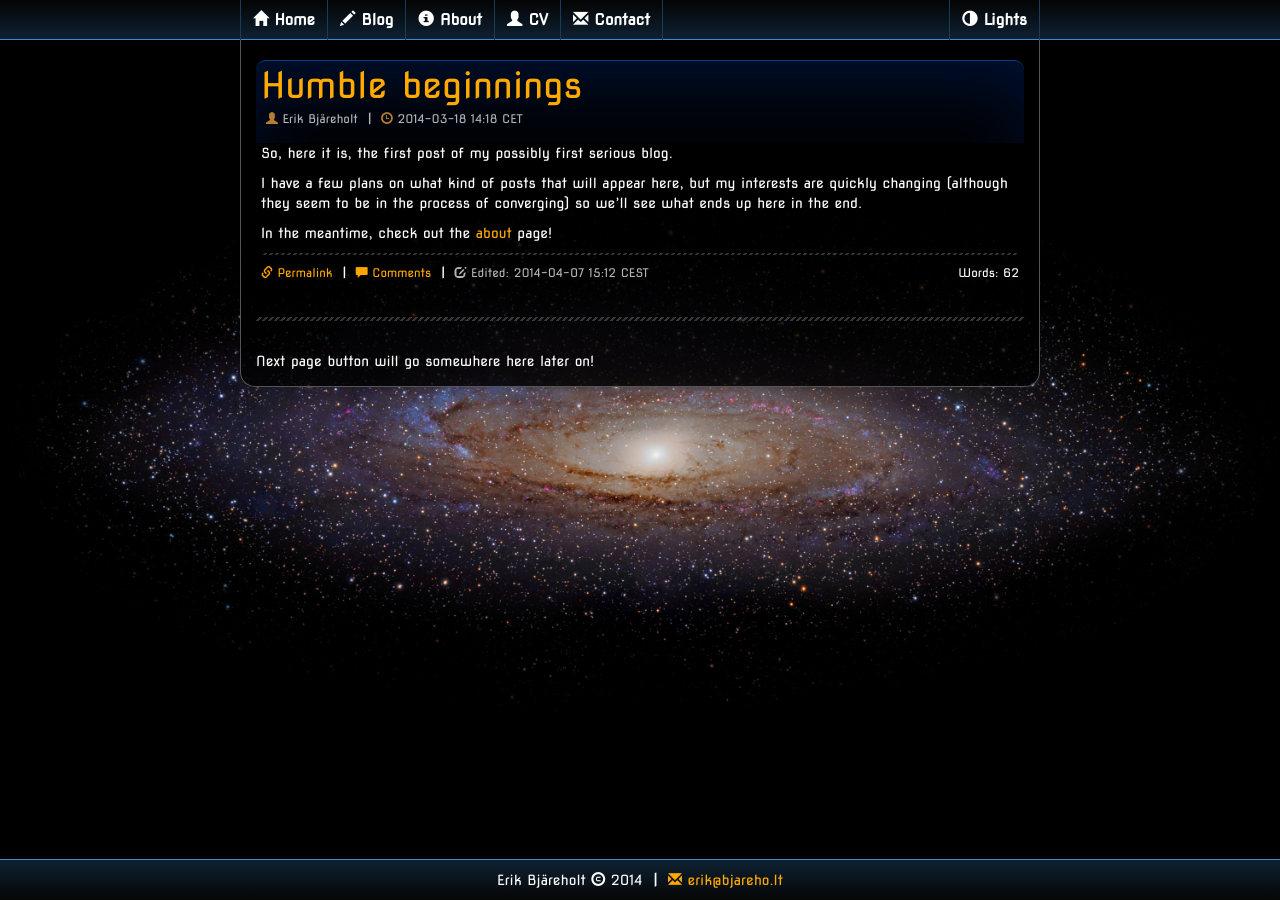
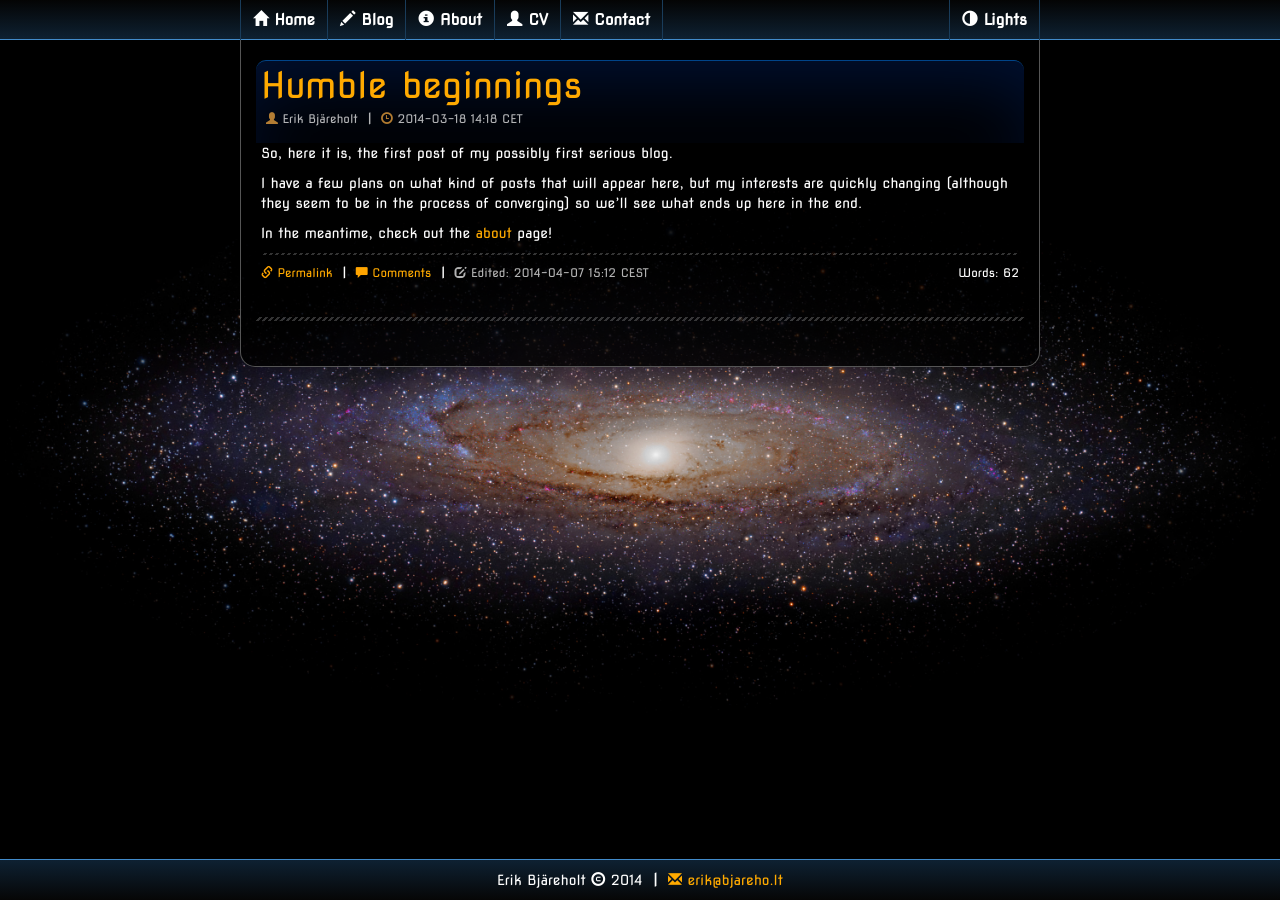
Before and after one commit to ErikBjare/ErikBjare.github.io, a Jekyll site: the page built from blog/index.html, in a window 1280 px wide. Built offline with Jekyll 4.4.1, drawn with Linux system fonts in a browser that asks for light colours; nearby versions of some CDN libraries; Markdown is read by kramdown in place of the engine named in the settings; comment, search, counter and statistics services are not loaded.

Commit message:
Removed silly placeholder text

```diff
--- a/blog/index.html
+++ b/blog/index.html
@@ -8,4 +8,4 @@ title: Blog - Erik.Bjareho.lt
     <hr>
 {% endfor %}
 
-Next page button will go somewhere here later on!
+<!-- next page button/link goes here later -->
```
